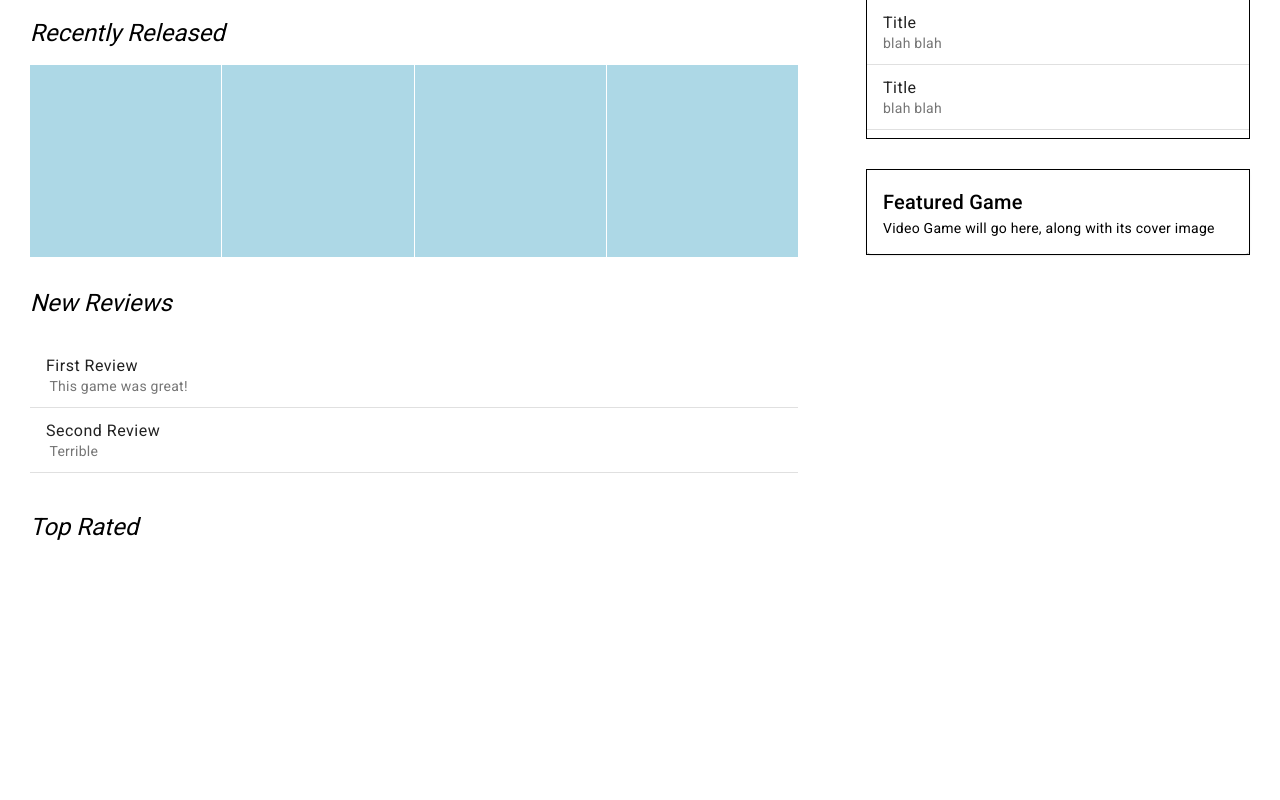
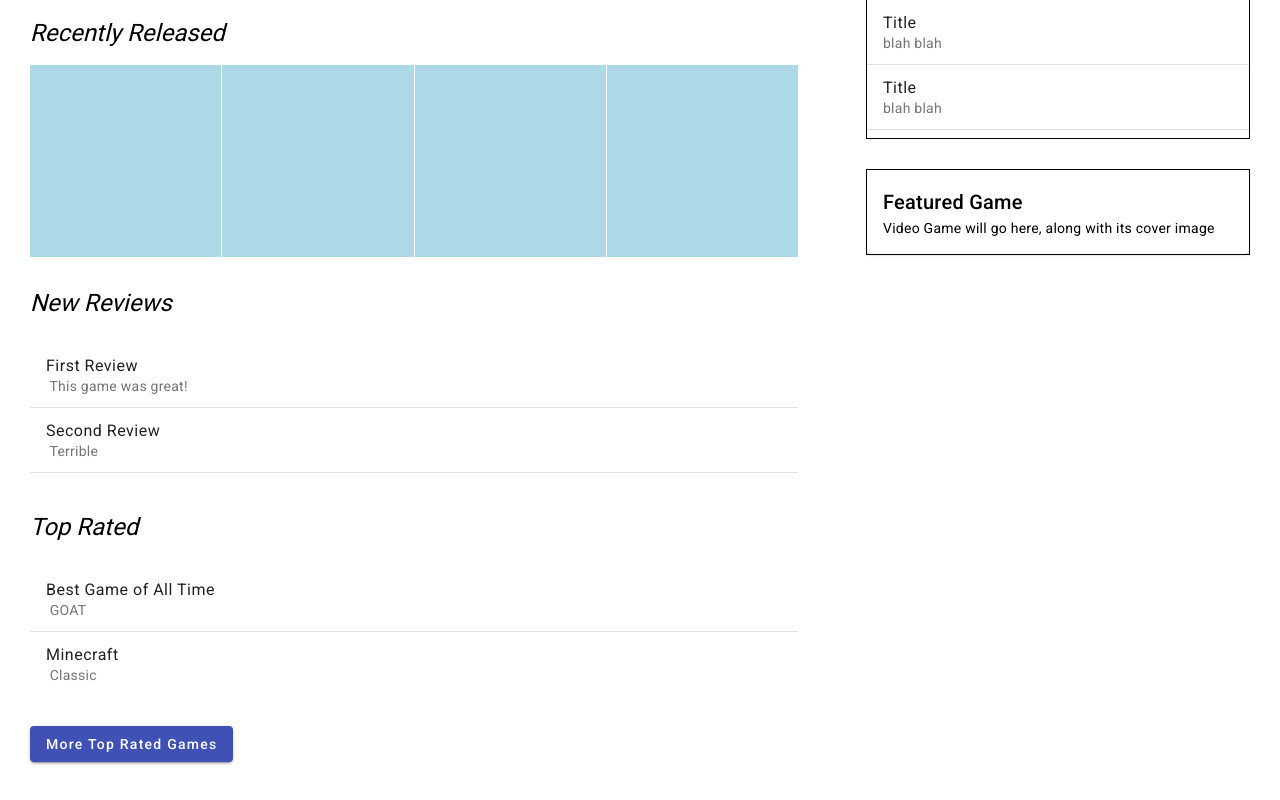
Before and after one commit to seankcheema/QuestList, an Angular app: page /home in a window 1280 px wide. Shown: the part 378-1178 px from the top of the page. Before the commit the page ends 967 px from the top, so only its background shows below. Built offline with nearby package versions, Linux system fonts and the light colour scheme.

Commit message:
Update home.component.html

```diff
--- a/src/app/home/home.component.html
+++ b/src/app/home/home.component.html
@@ -62,6 +62,19 @@
                         <p><em>Top Rated </em></p>
                     </h1>
                 </div>
+                <mat-list>
+                    <mat-list-item>
+                     <div matListItemTitle>Best Game of All Time</div>
+                     GOAT
+                    </mat-list-item>
+                    <mat-divider></mat-divider>
+                    <mat-list-item>
+                     <div matListItemTitle>Minecraft</div>
+                     Classic
+                    </mat-list-item>
+                    <div class="spacer"></div>
+                    <button mat-raised-button color="primary" routerLink="/top-games" routerLinkActive="active" ariaCurrentWhenActive="page">More Top Rated Games</button>
+                </mat-list>
             </article>
         </article>
     </div>
```
